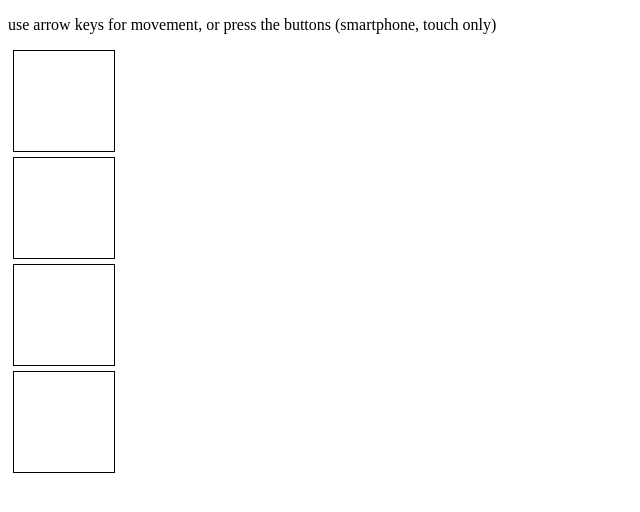
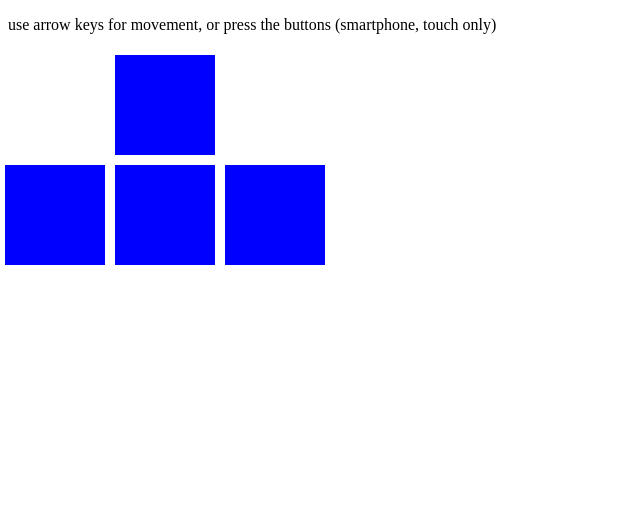
Before and after one commit to ErwinLutke/innovate, a website: page client/index.html in a window 1280 px wide. Shown: the whole page, without its empty margins (0-640 px from the left). Drawn offline with nearby package versions, Linux system fonts and the light colour scheme; no server answers.

Commit message:
2de initial commit

```diff
--- a/client/index.html
+++ b/client/index.html
@@ -4,11 +4,31 @@
         <title>Client</title>
         <meta name="viewport" content="width=device-width, initial-scale=1.0">
         <style type="text/css">
-            .move {
-                border: 1px solid black;
-                width:100px;
-                height:100px;
-                margin:5px;
+            .button {
+                background-color: blue;
+            }
+            #touch {
+                position:fixed;
+                padding:0;
+                margin:0;
+
+                top:50;
+                left:0;
+
+                width: 100%;
+                height: 100%;
+            }
+            #containerTop, #containerBottom {
+                display: flex;
+                flex-direction: row;
+                flex-wrap: nowrap;
+                justify-content: flex-start;
+            }
+
+            #containerTop > div, #containerBottom > div {
+                width: 100px;
+                height: 100px;
+                margin: 5px;
             }
         </style>
     </head>
@@ -24,12 +44,24 @@
         </script>
 
 
-        <p id="demo"> use arrow keys for movement, or press the buttons (smartphone, touch only)</p>
+        <p id="demo">
+            use arrow keys for movement, or press the buttons (smartphone, touch only)
+        </p>
 
-        <div class="move" id="up"></div>
-        <div class="move" id="down"></div>
-        <div class="move" id="left"></div>
-        <div class="move" id="right"></div>
+        <div id="touch">
+            <div id="containerTop">
+                <div></div>
+                <div class="button" id="up"></div>
+                <div></div>
+            </div>
+
+            <div id="containerBottom">
+                <div class="button" id="left"></div>
+                <div class="button" id="down"></div>
+                <div class="button" id="right"></div>
+            </div>
+        </div>
+
         <script type="text/javascript">
             var intval;
             function mouseDown(arrow) {
@@ -37,12 +69,14 @@
                 if(arrow == 'down') keys.down = true;
                 if(arrow == 'left') keys.left = true;
                 if(arrow == 'right') keys.right = true;
-                intval = setInterval(function(){
-                    update();
-                }, 50);
+                if(keys.right || keys.left || keys.down || keys.up) {
+                    intval = setInterval(function(){
+                        update();
+                    }, 50);
+                }
             }
 
-            function mouseUp(arrow) {
+            function mouseUp() {
                 keys.up = false;
                 keys.down = false;
                 keys.left = false;
@@ -62,7 +96,7 @@
             }, false)
 
             down.addEventListener('touchstart', function (e) {
-                mouseDown('down');
+                mouseDown('down')
                 e.preventDefault();
             }, false)
 
@@ -80,6 +114,7 @@
                 mouseUp();
                 e.preventDefault();
             }, false)
+
         </script>
 
     </body>
```
Also changed, not shown: game.js (+5 -2 lines), lib/sockets.js (deleted, +0 -59 lines), client/img/glyphicons-halflings-white.png (deleted), client/img/glyphicons-halflings.png (deleted).
